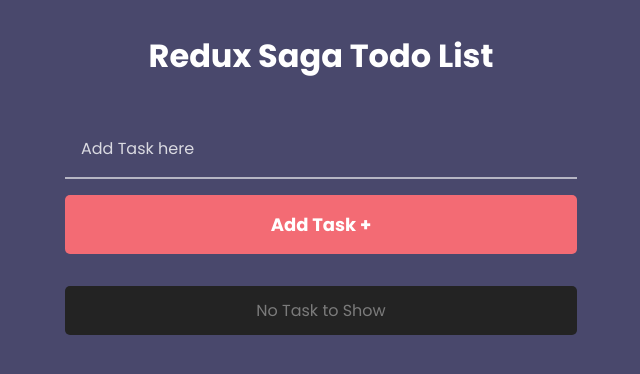
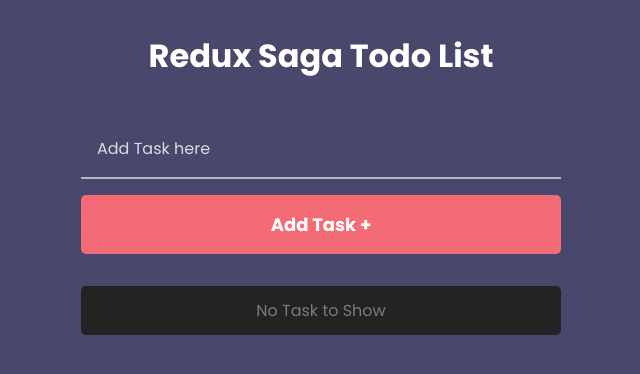
Before and after one commit to jeff-ofobrukweta/todo-list, a React (Create React App) app: page / in a window 1280 px wide. Shown: the top 374 px of the page, without its empty margins (319-959 px from the left). Built offline with nearby package versions, Linux system fonts and the light colour scheme; no server answers.

Commit message:
feat : working on buttons

```diff
--- a/src/components/TodoItem/index.js
+++ b/src/components/TodoItem/index.js
@@ -23,7 +23,7 @@
         {completed ? (
           <CompleteTaskText>{task}</CompleteTaskText>
         ) : (
-          <Task>{task}</Task>
+          <Task title={task}>{task}</Task>
         )}
 
         <FlexContainerWrapper>
--- a/src/pages/App/styles.js
+++ b/src/pages/App/styles.js
@@ -22,8 +22,9 @@
   justify-content: center;
   align-items: center;
   width: 40%;
-  max-width: 600px;
-  min-width: 360px;
+  max-width: 500px;
+  padding: 0rem 1rem;
+  width: 100%;
 `
 
 export const Title = styled.h1`
--- a/src/pages/singleTodo/styles.js
+++ b/src/pages/singleTodo/styles.js
@@ -16,7 +16,9 @@
   align-items: center;
   width: 40%;
   max-width: 600px;
-  min-width: 360px;
+  max-width: 500px;
+  padding: 0rem 1rem;
+  width: 100%;
 `
 
 export const Title = styled.h1`
--- a/src/services/Server.js
+++ b/src/services/Server.js
@@ -1,7 +1,7 @@
 import Axios from 'axios'
 
 const server = Axios.create({
-  baseURL: process.env.REACT_APP_BASE_URL
+  baseURL: process.env.REACT_APP_BASE_URL,
 })
 
 export default server
```
